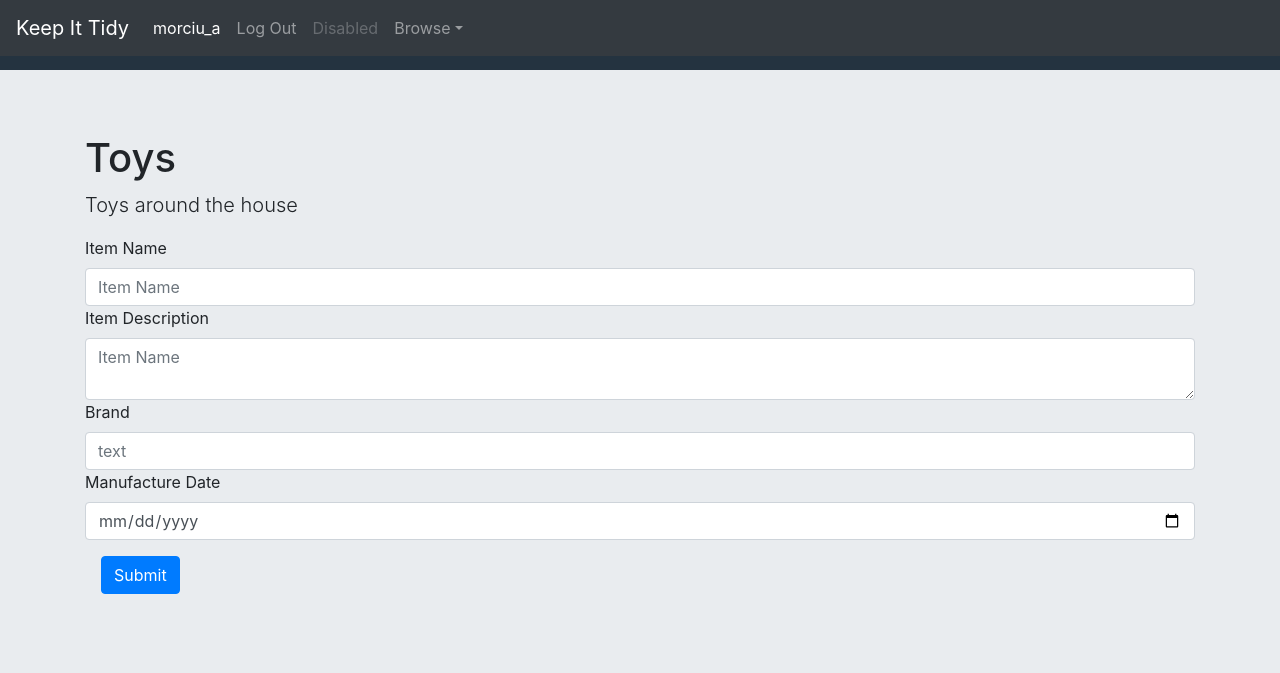
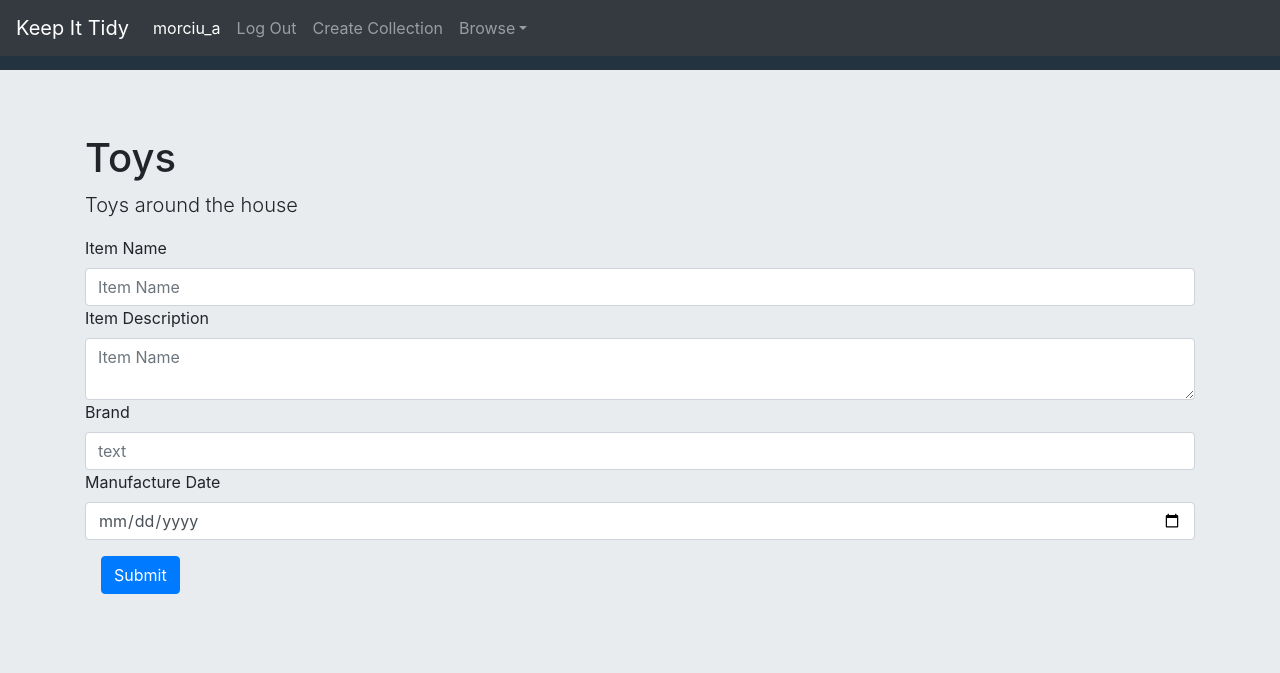
Before and after one commit to morciu/KeepItTidy, a Django app: page /add_item/1 in a window 1280 px wide. Shown: the top 673 px of the page. Run offline with Django 3.2, Linux system fonts and the light colour scheme; a user stored in the database is signed in; data comes from the database, SQL or seed files in the repository; data that the repository does not hold is empty.

Commit message:
Clicking on the user name brings up the list of created collections, added a 'create_collection' button in the top toolbar.

```diff
--- a/KeepItTidy/templates/keepittidy/layout.html
+++ b/KeepItTidy/templates/keepittidy/layout.html
@@ -20,13 +20,14 @@
 		  <div class="navbar-collapse collapse" id="navbarsExampleDefault" style="">
 		    <ul class="navbar-nav mr-auto">
 		      <li class="nav-item active">
-		        <a class="nav-link" href="{% url 'index' %}">{{user.username}}<span class="sr-only">(current)</span></a>
+		        <a class="nav-link" href="{% url 'view_collection' %}">{{user.username}}<span class="sr-only">(current)</span></a>
 		      </li>
 		      <li class="nav-item">
 		        <a class="nav-link" href="{% url 'logout' %}">Log Out</a>
 		      </li>
 		      <li class="nav-item">
-		        <a class="nav-link disabled" href="#" tabindex="-1" aria-disabled="true">Disabled</a>
+		        <a class="nav-link" href="{% url 'create_collection' %}" tabindex="-1">Create Collection
+		        </a>
 		      </li>
 		      <li class="nav-item dropdown" id="dropdown01">
 		        <a class="nav-link dropdown-toggle" href="#" data-toggle="dropdown" aria-haspopup="true" aria-expanded="false">Browse</a>
```
